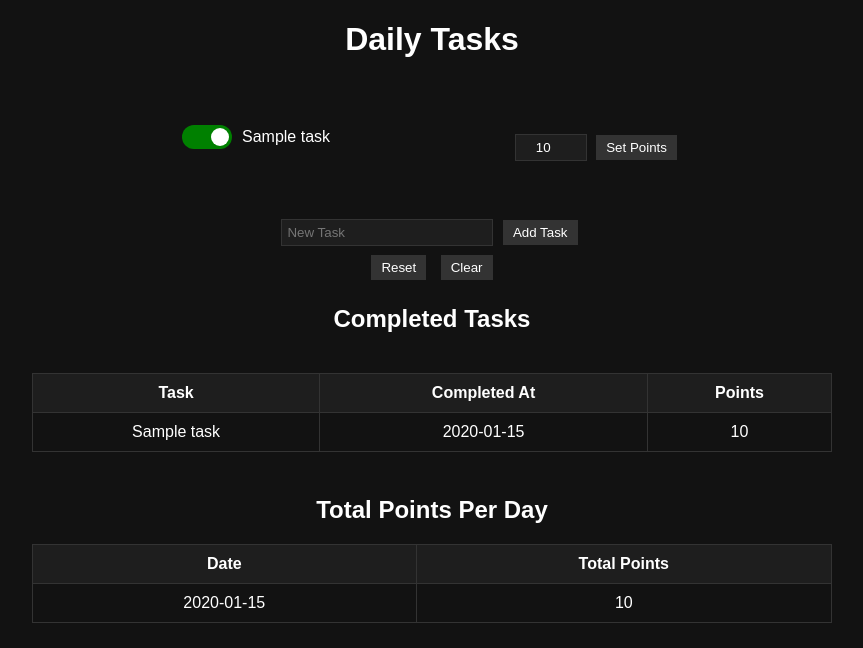
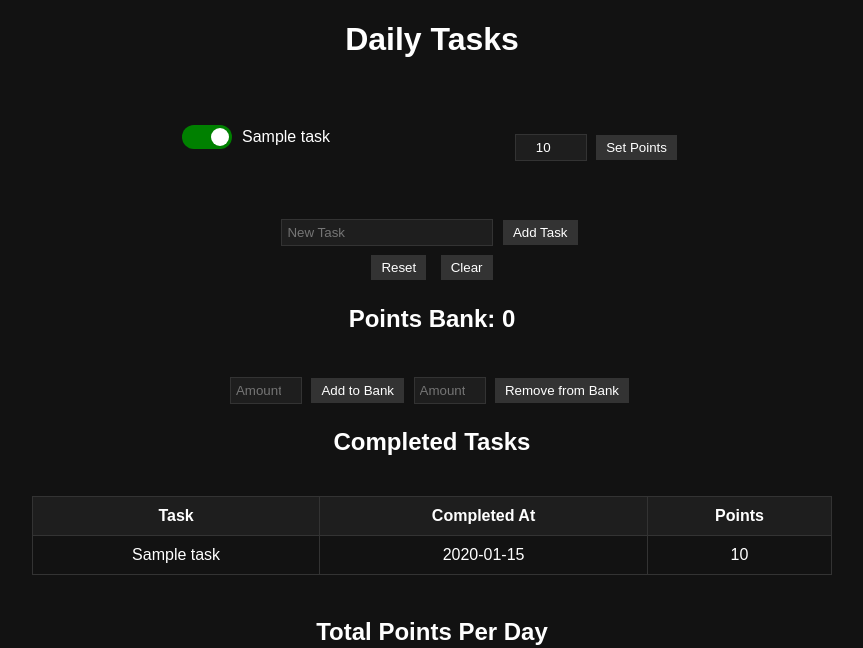
Before and after one commit to NetworkRehab/pwa_tasks, a Flask app: page / in a window 1280 px wide. Shown: the top 648 px of the page, without its empty margins (208-1071 px from the left). Run offline with Flask 3, Linux system fonts and the light colour scheme; tables that the repository leaves empty hold one stand-in row (values such as "Sample post").

Commit message:
Add PointsBank model and update index to display total points
- Introduced PointsBank model to track total points.
- Initialized PointsBank in the database if it doesn't exist.
- Updated index route to include bank total in the rendered template.
- Added routes to add and remove points from the bank.

```diff
--- a/app.py
+++ b/app.py
@@ -22,9 +22,18 @@ class Task(db.Model):
     def __repr__(self):
         return f"<Task {self.name}>"
 
+class PointsBank(db.Model):
+    id = db.Column(db.Integer, primary_key=True)
+    total_points = db.Column(db.Integer, default=0)
+
 # Create the database and tables
 with app.app_context():
     db.create_all()
+    # Initialize PointsBank if it doesn't exist
+    if not PointsBank.query.first():
+        bank = PointsBank(total_points=0)
+        db.session.add(bank)
+        db.session.commit()
 
 @app.route('/')
 def index():
@@ -38,7 +47,9 @@ def index():
             date_str = task.completed_at.split(' ')[0]  # Extract MM-DD-YYYY
             totals_per_day[date_str] += task.points
 
-    return render_template('index.html', tasks=tasks, completed_tasks=completed_tasks, totals_per_day=totals_per_day)
+    bank = PointsBank.query.first()
+    bank_total = bank.total_points if bank else 0
+    return render_template('index.html', tasks=tasks, completed_tasks=completed_tasks, totals_per_day=totals_per_day, bank_total=bank_total)
 
 @app.route('/add', methods=['POST'])
 def add():
@@ -77,6 +88,30 @@ def clear_tasks():
     db.session.commit()
     return '', 204  # No Content
 
+@app.route('/add_to_bank', methods=['POST'])
+def add_to_bank():
+    amount = request.form.get('amount', 0)
+    try:
+        amount = int(amount)
+    except ValueError:
+        amount = 0
+    bank = PointsBank.query.first()
+    bank.total_points += amount
+    db.session.commit()
+    return redirect(url_for('index'))
+
+@app.route('/remove_from_bank', methods=['POST'])
+def remove_from_bank():
+    amount = request.form.get('amount', 0)
+    try:
+        amount = int(amount)
+    except ValueError:
+        amount = 0
+    bank = PointsBank.query.first()
+    bank.total_points -= amount
+    db.session.commit()
+    return redirect(url_for('index'))
+
 if __name__ == '__main__':
     import os
     debug_mode = os.getenv('FLASK_DEBUG', 'False').lower() in ['true', '1', 't']
--- a/templates/index.html
+++ b/templates/index.html
@@ -156,6 +156,16 @@
     <button onclick="resetSliders()">Reset</button>
     <button onclick="clearTasks()">Clear</button>
 
+    <h2>Points Bank: {{ bank_total }}</h2>
+    <form action="/add_to_bank" method="post" style="display:inline-block;">
+        <input type="number" name="amount" placeholder="Amount to Add">
+        <input type="submit" value="Add to Bank">
+    </form>
+    <form action="/remove_from_bank" method="post" style="display:inline-block;">
+        <input type="number" name="amount" placeholder="Amount to Remove">
+        <input type="submit" value="Remove from Bank">
+    </form>
+
     <h2>Completed Tasks</h2>
     <div class="completed-tasks-container">
         <table class="completed-tasks">
```
